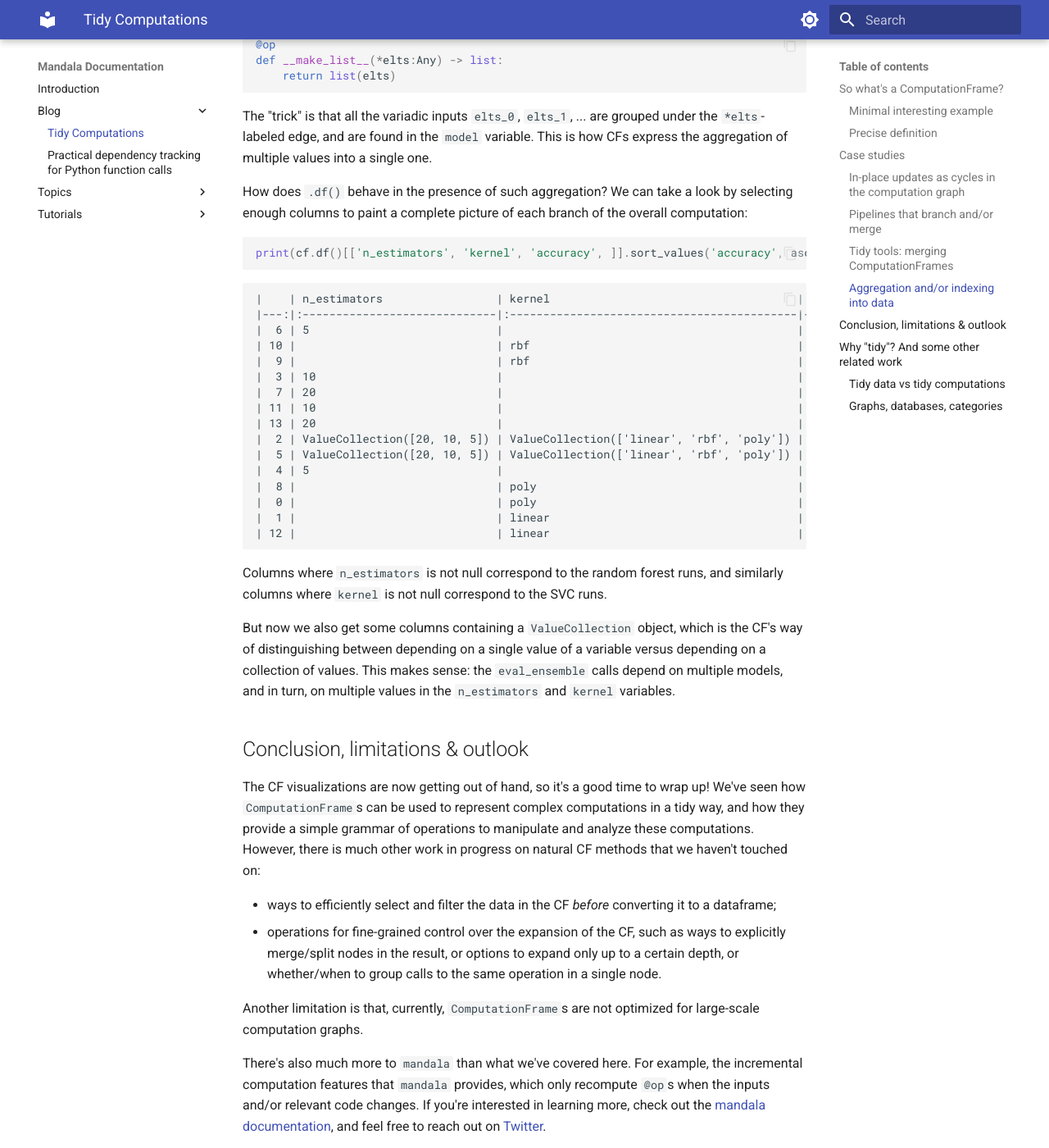
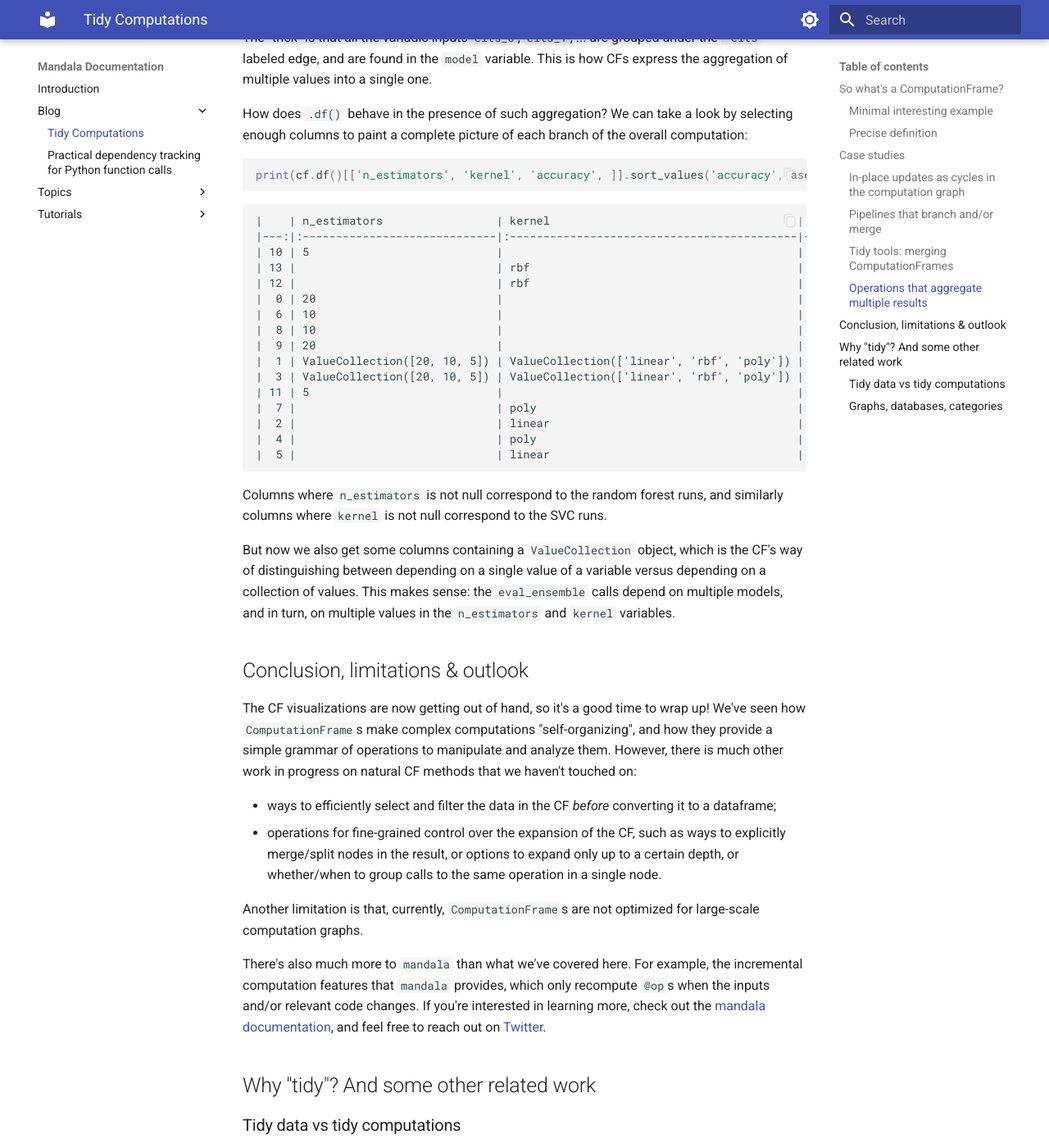
Before and after one commit to amakelov/mandala, an MkDocs documentation site: the page built from docs/docs/blog/01_cf.md, in a window 1280 px wide and 1400 px high, scrolled down 8986 px. Shown: the whole window at 82% size. Built offline with MkDocs 1.6.1 and Material for MkDocs 9.7.7, drawn with Linux system fonts in a browser that asks for light colours; some of the changed text lies outside the part shown.

Commit message:
re-title one of the sections

```diff
--- a/docs/docs/blog/01_cf.md
+++ b/docs/docs/blog/01_cf.md
@@ -76,11 +76,11 @@ print(cf.df().to_markdown())
 
     |    |   x | increment                                   |   y | add                                   |   w |
     |---:|----:|:--------------------------------------------|----:|:--------------------------------------|----:|
-    |  0 |   0 | Call(increment, cid='d47...', hid='230...') |   1 | Call(add, cid='89c...', hid='247...') |   1 |
+    |  0 |   1 | Call(increment, cid='948...', hid='6e2...') |   2 |                                       | nan |
     |  1 |   4 | Call(increment, cid='928...', hid='adf...') |   5 | Call(add, cid='a54...', hid='deb...') |   9 |
-    |  2 |   3 | Call(increment, cid='9b4...', hid='df2...') |   4 |                                       | nan |
-    |  3 |   2 | Call(increment, cid='bfb...', hid='5dd...') |   3 | Call(add, cid='a81...', hid='626...') |   5 |
-    |  4 |   1 | Call(increment, cid='948...', hid='6e2...') |   2 |                                       | nan |
+    |  2 |   2 | Call(increment, cid='bfb...', hid='5dd...') |   3 | Call(add, cid='a81...', hid='626...') |   5 |
+    |  3 |   3 | Call(increment, cid='9b4...', hid='df2...') |   4 |                                       | nan |
+    |  4 |   0 | Call(increment, cid='d47...', hid='230...') |   1 | Call(add, cid='89c...', hid='247...') |   1 |
 
 
 This small example illustrates the main components of the CF workflow:
@@ -199,8 +199,8 @@
 
     |    | get_data                                   | scale_data                                   | get_train_test_split                                   |
     |---:|:-------------------------------------------|:---------------------------------------------|:-------------------------------------------------------|
-    |  0 | Call(get_data, cid='73a...', hid='73a...') | Call(scale_data, cid='09f...', hid='d6b...') | Call(get_train_test_split, cid='3d5...', hid='e0a...') |
-    |  1 | Call(get_data, cid='73a...', hid='73a...') |                                              | Call(get_train_test_split, cid='119...', hid='7be...') |
+    |  0 | Call(get_data, cid='73a...', hid='73a...') |                                              | Call(get_train_test_split, cid='119...', hid='7be...') |
+    |  1 | Call(get_data, cid='73a...', hid='73a...') | Call(scale_data, cid='09f...', hid='d6b...') | Call(get_train_test_split, cid='3d5...', hid='e0a...') |
 
 
 ### Pipelines that branch and/or merge
@@ -267,8 +267,8 @@
 
     |    |   accuracy | scale_data                                   | train_svc                                   | train_random_forest                                   |
     |---:|-----------:|:---------------------------------------------|:--------------------------------------------|:------------------------------------------------------|
-    |  1 |      0.915 | Call(scale_data, cid='09f...', hid='d6b...') |                                             | Call(train_random_forest, cid='e26...', hid='c42...') |
-    |  0 |      0.885 |                                              |                                             | Call(train_random_forest, cid='519...', hid='997...') |
+    |  0 |      0.915 | Call(scale_data, cid='09f...', hid='d6b...') |                                             | Call(train_random_forest, cid='e26...', hid='c42...') |
+    |  1 |      0.885 |                                              |                                             | Call(train_random_forest, cid='519...', hid='997...') |
     |  2 |      0.82  | Call(scale_data, cid='09f...', hid='d6b...') | Call(train_svc, cid='6f4...', hid='7d9...') |                                                       |
     |  3 |      0.82  |                                              | Call(train_svc, cid='ddf...', hid='6a0...') |                                                       |
 
@@ -341,7 +341,7 @@ cf.draw(verbose=True)
 
 
 
-### Aggregation and/or indexing into data
+### Operations that aggregate multiple results
 
 As before, let's expand this CF back to see the full computation graph that
 leads to it:
@@ -382,20 +382,20 @@
 
     |    | n_estimators                 | kernel                                     |   accuracy |
     |---:|:-----------------------------|:-------------------------------------------|-----------:|
-    |  6 | 5                            |                                            |      0.915 |
-    | 10 |                              | rbf                                        |      0.915 |
-    |  9 |                              | rbf                                        |      0.91  |
-    |  3 | 10                           |                                            |      0.9   |
-    |  7 | 20                           |                                            |      0.9   |
-    | 11 | 10                           |                                            |      0.9   |
-    | 13 | 20                           |                                            |      0.9   |
-    |  2 | ValueCollection([20, 10, 5]) | ValueCollection(['linear', 'rbf', 'poly']) |      0.895 |
-    |  5 | ValueCollection([20, 10, 5]) | ValueCollection(['linear', 'rbf', 'poly']) |      0.895 |
-    |  4 | 5                            |                                            |      0.885 |
-    |  8 |                              | poly                                       |      0.835 |
-    |  0 |                              | poly                                       |      0.82  |
-    |  1 |                              | linear                                     |      0.82  |
-    | 12 |                              | linear                                     |      0.82  |
+    | 10 | 5                            |                                            |      0.915 |
+    | 13 |                              | rbf                                        |      0.915 |
+    | 12 |                              | rbf                                        |      0.91  |
+    |  0 | 20                           |                                            |      0.9   |
+    |  6 | 10                           |                                            |      0.9   |
+    |  8 | 10                           |                                            |      0.9   |
+    |  9 | 20                           |                                            |      0.9   |
+    |  1 | ValueCollection([20, 10, 5]) | ValueCollection(['linear', 'rbf', 'poly']) |      0.895 |
+    |  3 | ValueCollection([20, 10, 5]) | ValueCollection(['linear', 'rbf', 'poly']) |      0.895 |
+    | 11 | 5                            |                                            |      0.885 |
+    |  7 |                              | poly                                       |      0.835 |
+    |  2 |                              | linear                                     |      0.82  |
+    |  4 |                              | poly                                       |      0.82  |
+    |  5 |                              | linear                                     |      0.82  |
 
 
 Columns where `n_estimators` is not null correspond to the random forest runs,
@@ -408,11 +408,11 @@ versus depending on a collection of values. This makes sense: the
 in the `n_estimators` and `kernel` variables.
 
 ## Conclusion, limitations & outlook
-The CF visualizations are now getting out of hand, so it's a good time to
-wrap up! We've seen how `ComputationFrame`s can be used to represent complex
-computations in a tidy way, and how they provide a simple grammar of operations
-to manipulate and analyze these computations. However, there is much other work
-in progress on natural CF methods that we haven't touched on:
+The CF visualizations are now getting out of hand, so it's a good time to wrap
+up! We've seen how `ComputationFrame`s make complex computations
+"self-organizing", and how they provide a simple grammar of operations to
+manipulate and analyze them. However, there is much other work in progress on
+natural CF methods that we haven't touched on:
 
 - ways to efficiently select and filter the data in the CF *before* converting
 it to a dataframe;
```
Also changed, not shown: docs/docs/blog/01_cf_files/01_cf_10_0.svg, docs/docs/blog/01_cf_files/01_cf_14_0.svg, docs/docs/blog/01_cf_files/01_cf_21_0.svg, docs/docs/blog/01_cf_files/01_cf_24_0.svg, docs_source/blog/01_cf.ipynb.
